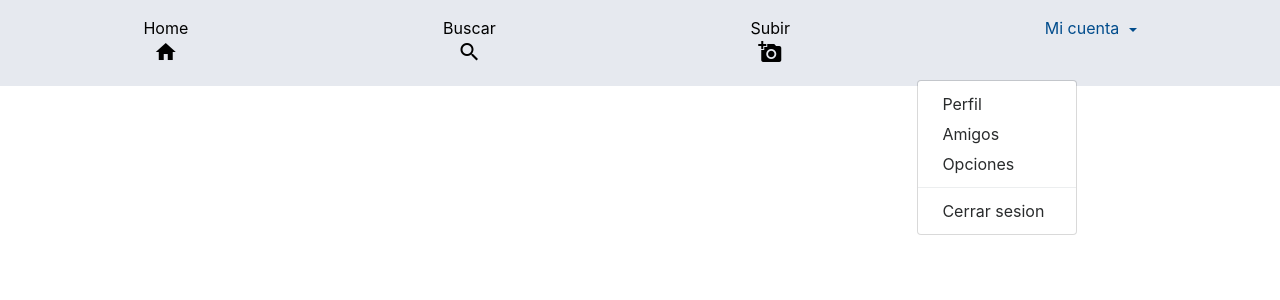
After one commit to mondracode/ig-css-learning, a Django app: template instagram/instagramapp/templates/home2.html in a window 1280 px wide, after a click on "Mi cuenta". The commit adds this page. Shown: the top 300 px of the page. Run offline with Django 3.2, Linux system fonts and the light colour scheme; the template is opened without the code that fills it, so the values that code supplies are empty; some libraries are stand-ins or nearby versions.

Commit message:
commit # 3

```diff
--- /dev/null
+++ b/instagram/instagramapp/static/css/home2.css
@@ -0,0 +1,6 @@
+.nav-link{
+  color: black;
+}
+#funcionapls{
+  float: right;
+}
--- /dev/null
+++ b/instagram/instagramapp/templates/home2.html
@@ -0,0 +1,45 @@
+{% load static %}
+<!DOCTYPE html>
+<html>
+<head>
+  <meta charset="UTF-8">
+  <title>Orion</title>
+  <!--Invoca a CSS-->
+    <link rel="stylesheet" type="text/css" href="{% static 'css/home2.css' %}">
+    <link rel="stylesheet" href="https://maxcdn.bootstrapcdn.com/bootstrap/4.0.0-alpha.6/css/bootstrap.min.css" integrity="sha384-rwoIResjU2yc3z8GV/NPeZWAv56rSmLldC3R/AZzGRnGxQQKnKkoFVhFQhNUwEyJ" crossorigin="anonymous">
+    <script src="https://code.jquery.com/jquery-3.1.1.slim.min.js" integrity="sha384-A7FZj7v+d/sdmMqp/nOQwliLvUsJfDHW+k9Omg/a/EheAdgtzNs3hpfag6Ed950n" crossorigin="anonymous"></script>
+    <script src="https://cdnjs.cloudflare.com/ajax/libs/tether/1.4.0/js/tether.min.js" integrity="sha384-DztdAPBWPRXSA/3eYEEUWrWCy7G5KFbe8fFjk5JAIxUYHKkDx6Qin1DkWx51bBrb" crossorigin="anonymous"></script>
+    <script src="https://maxcdn.bootstrapcdn.com/bootstrap/4.0.0-alpha.6/js/bootstrap.min.js" integrity="sha384-vBWWzlZJ8ea9aCX4pEW3rVHjgjt7zpkNpZk+02D9phzyeVkE+jo0ieGizqPLForn" crossorigin="anonymous"></script>
+    <link href="https://fonts.googleapis.com/icon?family=Material+Icons" rel="stylesheet">
+</head>
+<body>
+  <nav class="navbar navbar-light" style="background-color: #e6e9ef;">
+    <!-- Navbar content -->
+
+ <ul class="nav nav-fill">
+
+    <li class="nav-item">
+      <a class="nav-link active" href="#">Home<center><i class="material-icons">home</i></center><span class="sr-only">(current)</span></a>
+    </li>
+
+    <li class="nav-item">
+      <a class="nav-link" href="#">Buscar<center><i class="material-icons">search</i></center></a>
+    </li>
+    <li class="nav-item">
+      <a class="nav-link" href="#">Subir<center><i class="material-icons">add_a_photo</i></center></a>
+    </li>
+
+    <li class="nav-item dropdown">
+        <a class="nav-link dropdown-toggle" href="http://example.com" id="navbarDropdownMenuLink" data-toggle="dropdown" aria-haspopup="true" aria-expanded="false">
+          Mi cuenta
+        </a>
+        <div id="funcionapls" class="dropdown-menu" aria-labelledby="navbarDropdownMenuLink">
+          <a class="dropdown-item" href="#">Perfil</a>
+          <a class="dropdown-item" href="#">Amigos</a>
+          <a class="dropdown-item" href="#">Opciones</a>
+          <div class="dropdown-divider"></div>
+          <a class="dropdown-item" href="/">Cerrar sesion</a>
+        </div>
+    </li>
+  </nav>
+  </ul>
--- a/instagram/instagramapp/views.py
+++ b/instagram/instagramapp/views.py
@@ -7,4 +7,4 @@ def index(request):
 def login(request):
     return render(request, 'login.html')
 def home(request):
-    return render(request, 'home.html')
+    return render(request, 'home2.html')
```
Also changed, not shown: instagram/instagramapp/static/css/home.css (deleted, +0 -11 lines), instagram/instagramapp/templates/home.html (+7 -3 lines), instagram/test/home2.html (added, +39 -0 lines), instagram/instagramapp/favicon.ico (added), instagram/locopc4blanco.png (added), instagram/logopc1.png (added), instagram/logopc2.png (added), instagram/logopc3.png (added), instagram/logopc4.png (added), instagram/logopc4x.png (added).
